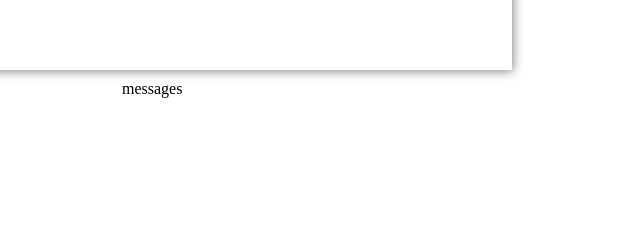
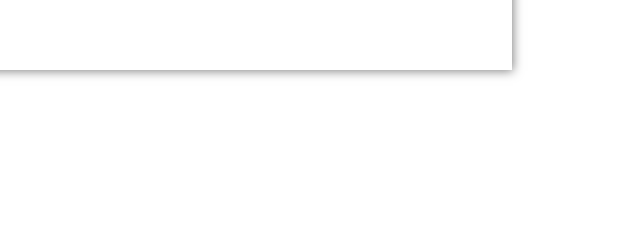
Before and after one commit to kotAPI/SVGPlayground, a plain HTML site: page index.html in a window 1280 px wide. Shown: the part 318-558 px from the top of the page, 528-1168 px from the left. Drawn offline with nearby package versions, Linux system fonts and the light colour scheme.

Commit message:
Remove messages placeholder

```diff
--- a/index.html
+++ b/index.html
@@ -102,7 +102,7 @@
 
                 <div style="width:50%;float:left">
                 <div class="messagebox">
-                  messages
+
                   <div id="messages">
 
                   </div>
```
